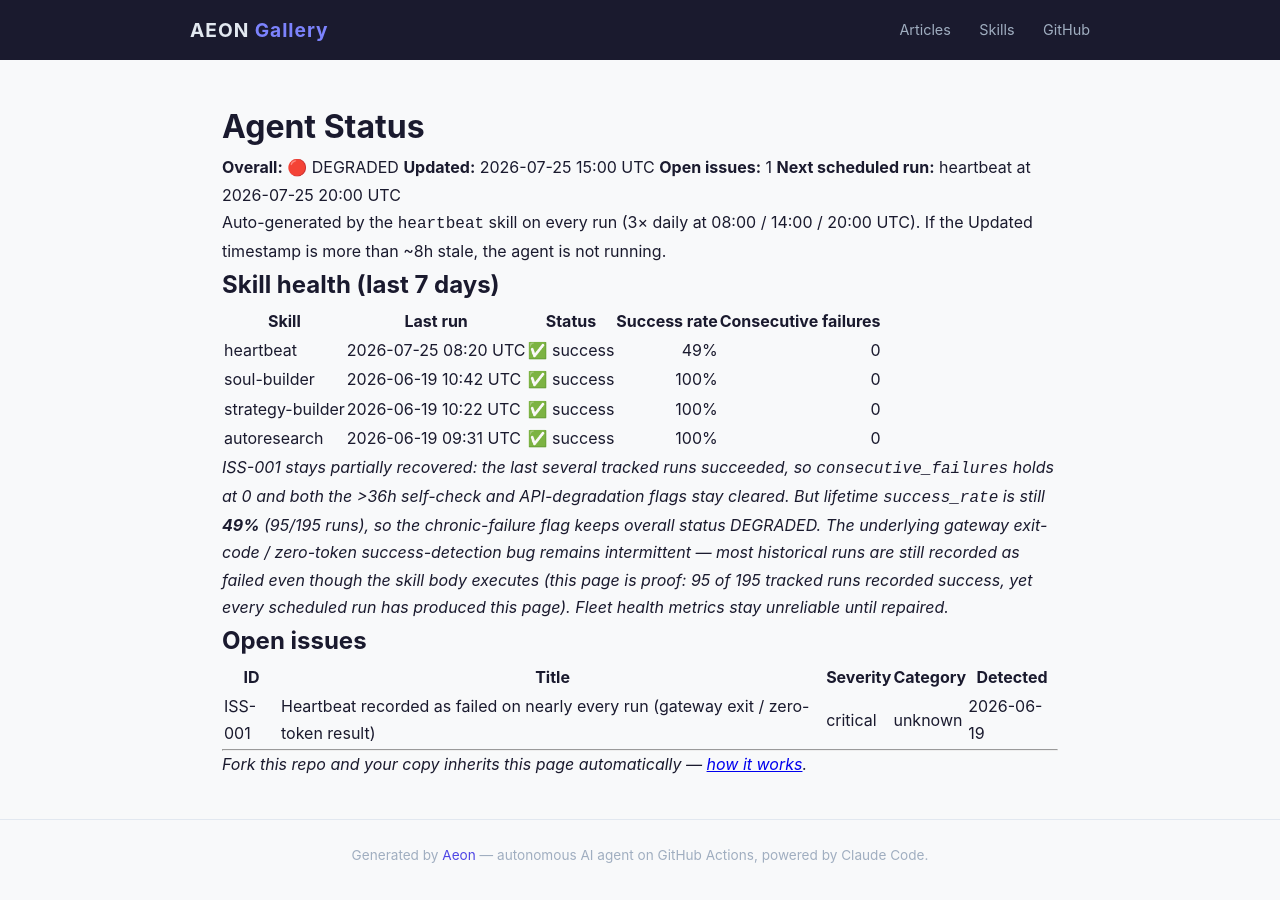
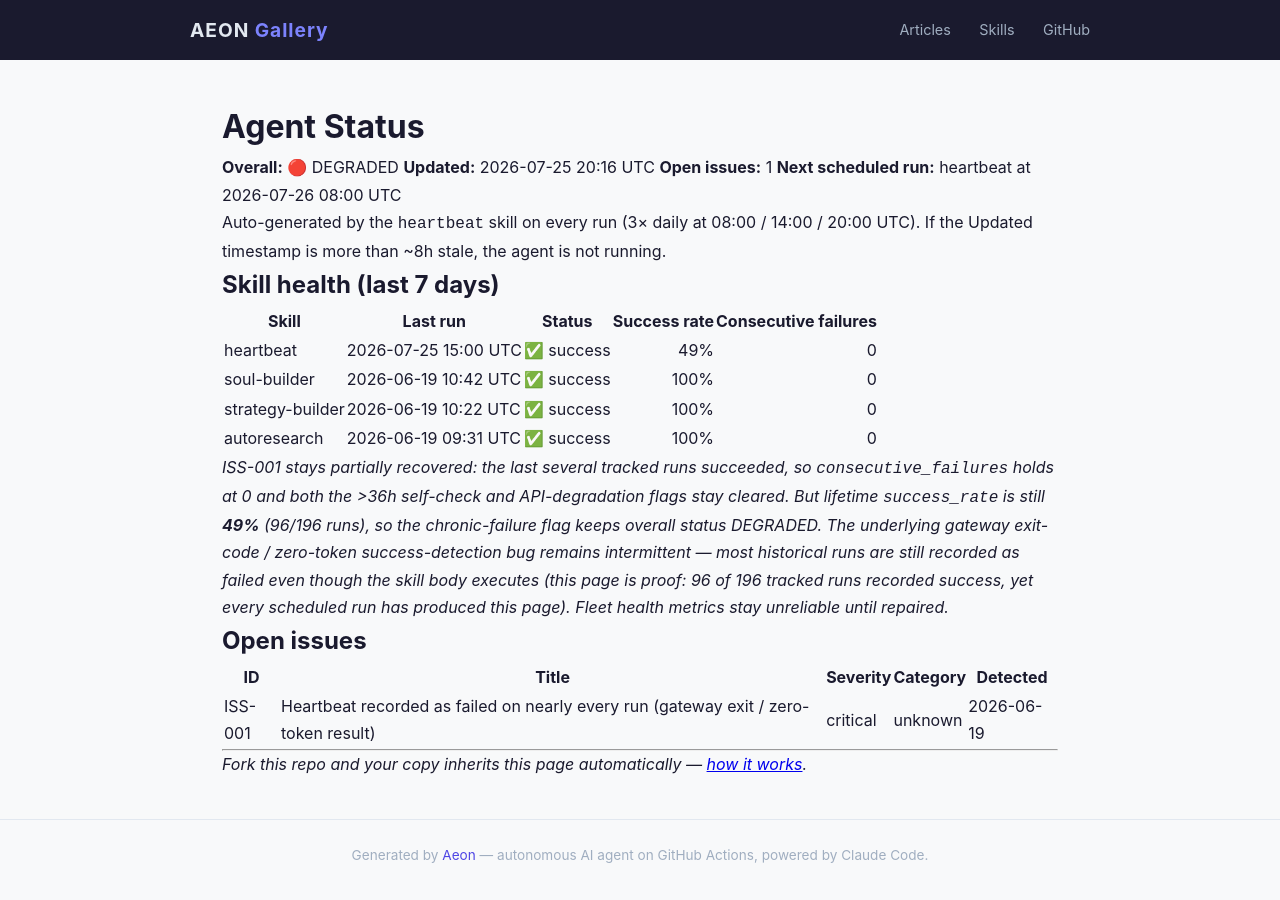
Before and after one commit to RickCrosschain/aeon, a Jekyll site: the page built from docs/status.md, in a window 1280 px wide. Built offline with Jekyll 4.4.1, drawn with Linux system fonts in a browser that asks for light colours.

Commit message:
chore(heartbeat): auto-commit 2026-07-25

```diff
--- a/docs/status.md
+++ b/docs/status.md
@@ -7,9 +7,9 @@
 # Agent Status
 
 **Overall:** 🔴 DEGRADED
-**Updated:** 2026-07-25 15:00 UTC
+**Updated:** 2026-07-25 20:16 UTC
 **Open issues:** 1
-**Next scheduled run:** heartbeat at 2026-07-25 20:00 UTC
+**Next scheduled run:** heartbeat at 2026-07-26 08:00 UTC
 
 Auto-generated by the `heartbeat` skill on every run (3× daily at 08:00 / 14:00 / 20:00 UTC). If the Updated timestamp is more than ~8h stale, the agent is not running.
 
@@ -17,12 +17,12 @@
 
 | Skill | Last run | Status | Success rate | Consecutive failures |
 |-------|----------|--------|-------------:|---------------------:|
-| heartbeat | 2026-07-25 08:20 UTC | ✅ success | 49% | 0 |
+| heartbeat | 2026-07-25 15:00 UTC | ✅ success | 49% | 0 |
 | soul-builder | 2026-06-19 10:42 UTC | ✅ success | 100% | 0 |
 | strategy-builder | 2026-06-19 10:22 UTC | ✅ success | 100% | 0 |
 | autoresearch | 2026-06-19 09:31 UTC | ✅ success | 100% | 0 |
 
-_ISS-001 stays partially recovered: the last several tracked runs succeeded, so `consecutive_failures` holds at 0 and both the >36h self-check and API-degradation flags stay cleared. But lifetime `success_rate` is still **49%** (95/195 runs), so the chronic-failure flag keeps overall status DEGRADED. The underlying gateway exit-code / zero-token success-detection bug remains intermittent — most historical runs are still recorded as failed even though the skill body executes (this page is proof: 95 of 195 tracked runs recorded success, yet every scheduled run has produced this page). Fleet health metrics stay unreliable until repaired._
+_ISS-001 stays partially recovered: the last several tracked runs succeeded, so `consecutive_failures` holds at 0 and both the >36h self-check and API-degradation flags stay cleared. But lifetime `success_rate` is still **49%** (96/196 runs), so the chronic-failure flag keeps overall status DEGRADED. The underlying gateway exit-code / zero-token success-detection bug remains intermittent — most historical runs are still recorded as failed even though the skill body executes (this page is proof: 96 of 196 tracked runs recorded success, yet every scheduled run has produced this page). Fleet health metrics stay unreliable until repaired._
 
 ## Open issues
 
--- a/memory/token-usage.csv
+++ b/memory/token-usage.csv
@@ -98,3 +98,4 @@
 2026-07-24,heartbeat,claude-opus-4-8,2100,5261,483038,57597
 2026-07-25,heartbeat,claude-opus-4-8,2094,3947,336412,40268
 2026-07-25,heartbeat,claude-opus-4-8,19790,4492,329521,56133
+2026-07-25,heartbeat,claude-opus-4-8,2098,4084,422245,56805
```
Also changed, not shown: memory/logs/2026-07-25.md (+15 -0 lines), .outputs/heartbeat.md.
